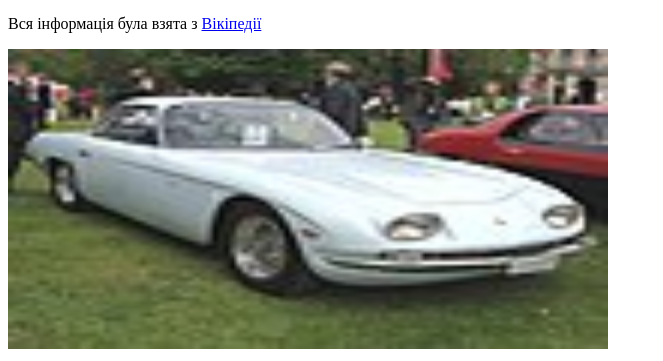
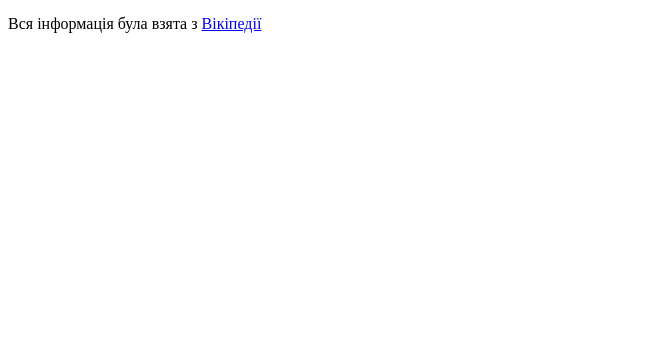
Before and after one commit to Alexlollo1/lab1, a plain HTML site: page index.html in a window 1280 px wide. Shown: the part 2604-2965 px from the top of the page, without its empty margins (0-663 px from the left). After the commit the page ends 2653 px from the top, so only its background shows below. Drawn offline with Linux system fonts and the light colour scheme.

Commit message:
Update index.html

```diff
--- a/index.html
+++ b/index.html
@@ -239,6 +239,5 @@
   </tr>
 </table>
 	<p>Вся інформація була взята з <a href="https://uk.wikipedia.org/wiki/Lamborghini">Вікіпедії</a></p>
-	<img src="car2.png" width="600" height="300">
 </body>
 </html>
```
